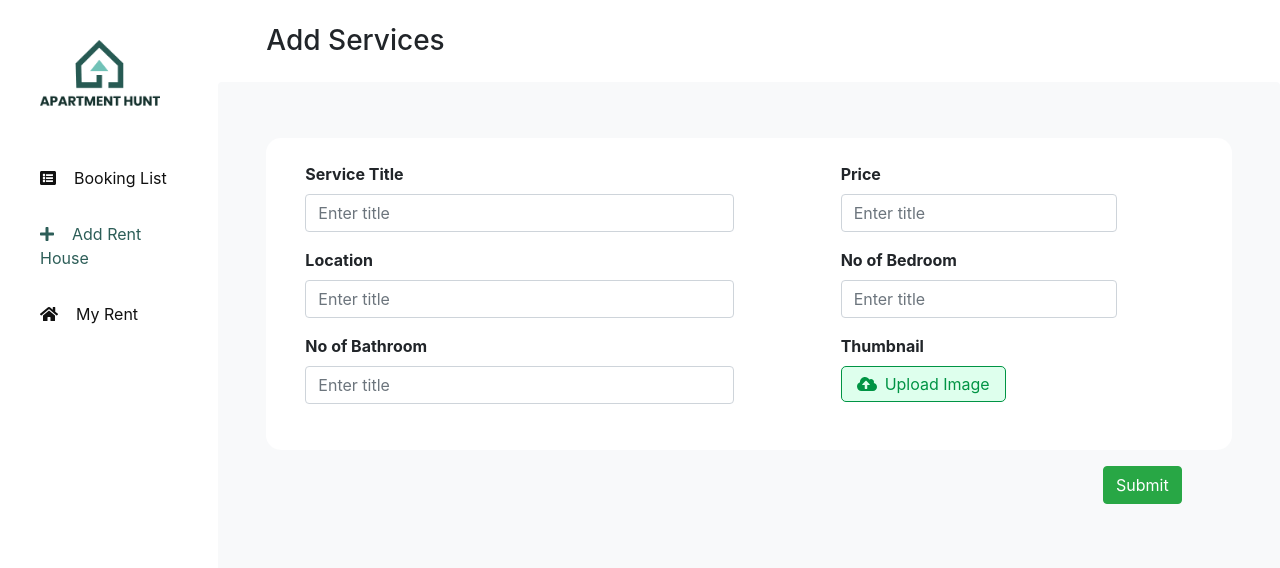
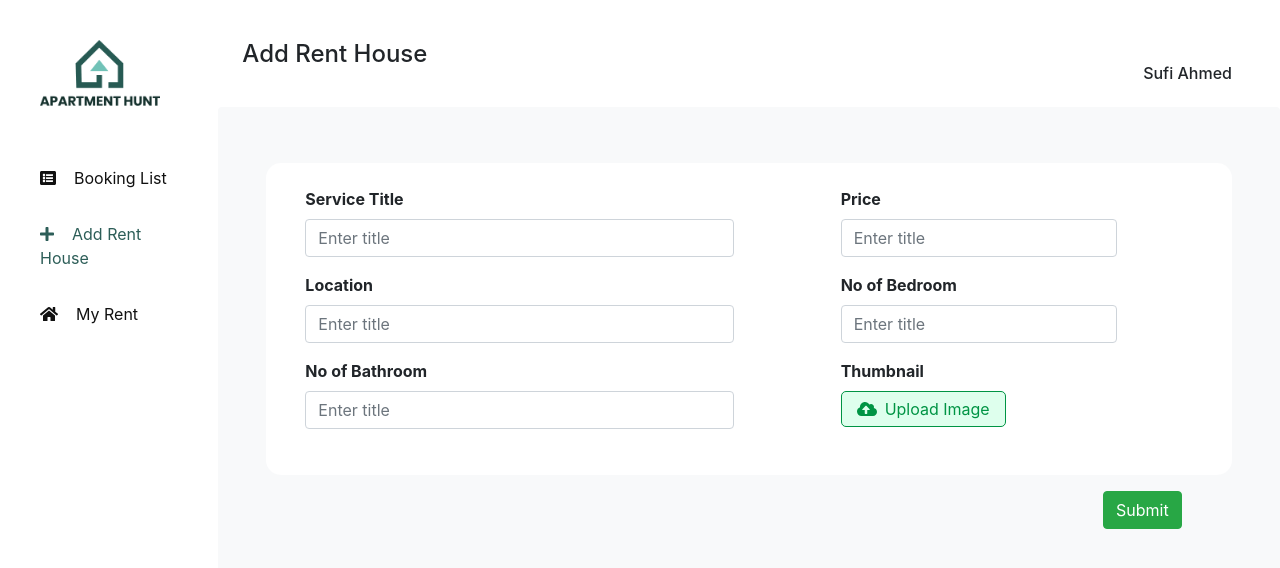
Before and after one commit to Riyaz-khan-shuvo/apartment-hunt, a React (Create React App) app: page /addRentHouse in a window 1280 px wide. Shown: the top 568 px of the page. Built offline with nearby package versions, Linux system fonts and the light colour scheme.

Commit message:
name added

```diff
--- a/src/components/AddRent/AddRent.js
+++ b/src/components/AddRent/AddRent.js
@@ -11,10 +11,13 @@ const AddRent = () => {
                 <Sidebar></Sidebar>
             </div>
             <div className="col-xl-10 col-lg-10 col-md-9 col-sm-8 col-12">
-                <h3 className="my-4 mx-5">Add Services</h3>
+                <div className="d-flex justify-content-between">
+                    <h4 className="mt-4 py-3 ml-4">Add Rent House</h4>
+                    <h6 className="mt-5  mx-5 py-3">Sufi Ahmed</h6>
+                </div>
                 <div
                     className="bg-light py-2 rounded "
-                    style={{ height: "89vh" }}
+                    style={{ height: "80vh" }}
                 >
                     <form>
                         <div
--- a/src/components/BookingList/BookingList.js
+++ b/src/components/BookingList/BookingList.js
@@ -67,10 +67,10 @@ const BookingList = () => {
 
     return (
         <div className="row">
-            <div className="col-xl-2  col-md-4 col-sm-12 col-12">
+            <div className="col-xl-2  col-md-3 col-sm-12 col-12">
                 <Sidebar></Sidebar>
             </div>
-            <div className="col-xl-10  col-md-8 col-sm-12 col-12">
+            <div className="col-xl-10  col-md-9 col-sm-12 col-12">
                 <div className="d-flex justify-content-between">
                     <h4 className="mt-4 py-3 ml-4">Booking List</h4>
                     <h6 className="mt-5  mx-5 py-3">Sufi Ahmed</h6>
--- a/src/components/MyRent/MyRent.js
+++ b/src/components/MyRent/MyRent.js
@@ -14,10 +14,10 @@ const MyRent = () => {
     const [fakeMyRent, setFakeMyRent] = useState(fakeMyRentList);
     return (
         <div className="row">
-            <div className="col-xl-2  col-md-4 col-sm-12 col-12">
+            <div className="col-xl-2  col-md-3 col-sm-12 col-12">
                 <Sidebar></Sidebar>
             </div>
-            <div className="col-xl-10  col-md-8 col-sm-12 col-12">
+            <div className="col-xl-10  col-md-9 col-sm-12 col-12">
                 <div className="d-flex justify-content-between">
                     <h4 className="mt-4 py-3 ml-4">My Rent List</h4>
                     <h6 className="mt-5  mx-5 py-3">Sufi Ahmed</h6>
```
